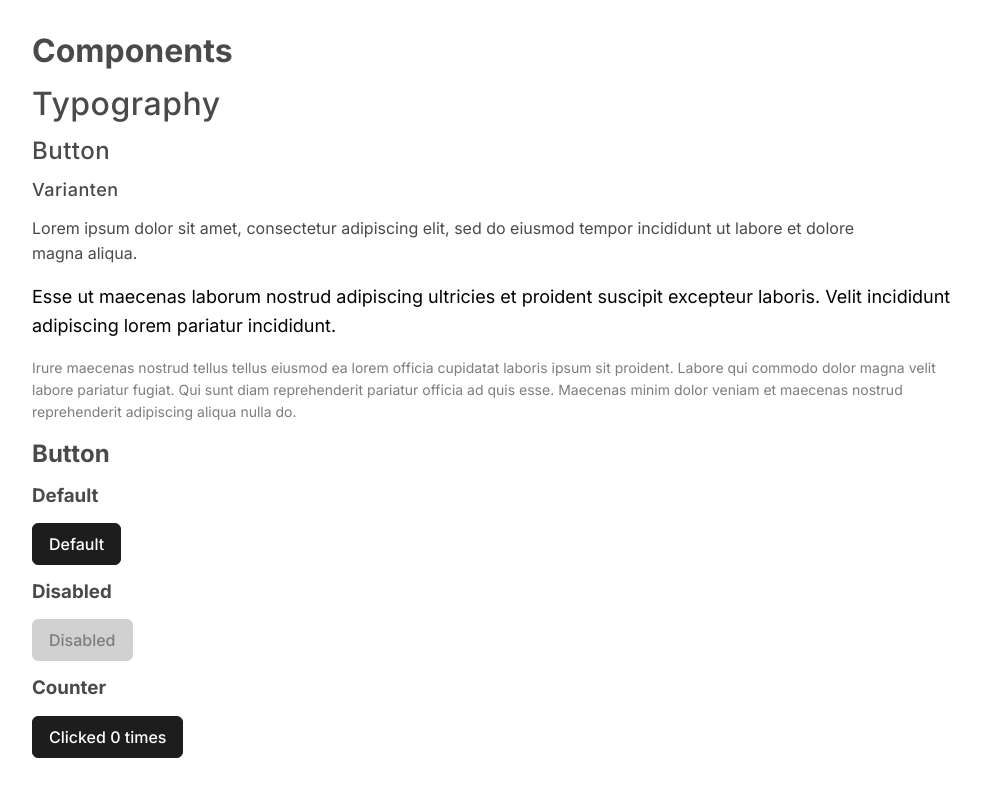
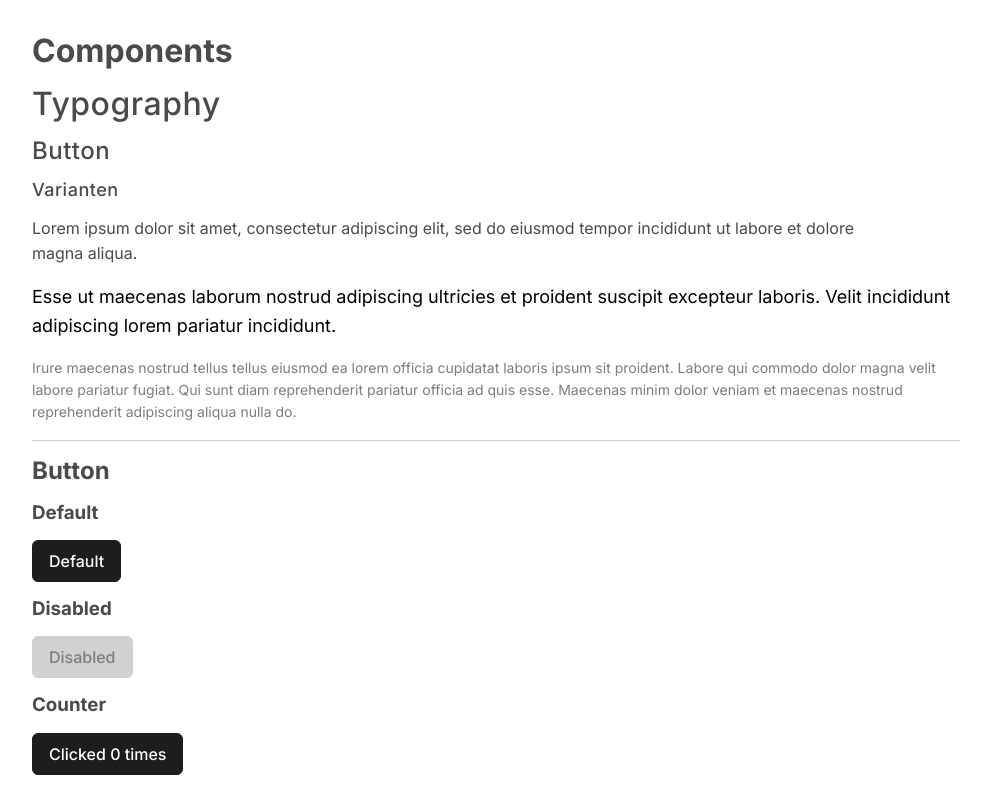
Before and after one commit to chris-at-github/kingdom-frontend, a Next.js app: page /prototype/components in a window 1280 px wide. Shown: the whole page, without its empty margins (144-1125 px from the left). Built offline with nearby package versions, Linux system fonts and the light colour scheme.

Commit message:
feat: Add ruler component

```diff
--- a/src/app/prototype/components/page.tsx
+++ b/src/app/prototype/components/page.tsx
@@ -1,5 +1,6 @@
 import type { Metadata } from "next";
 import { Button } from "@/components/Button/Button";
+import { Ruler } from "@/components/Ruler/Ruler";
 import { CounterDemo } from "./_helpers/CounterDemo";
 import styles from "../prototype.module.css";
 
@@ -28,6 +29,8 @@ export default function ComponentsPage() {
         </p>
       </section>
 
+      <Ruler />
+
       <section className={styles.prototype__section}>
         <h2>Button</h2>
 
--- /dev/null
+++ b/src/components/Ruler/Ruler.module.css
@@ -0,0 +1,6 @@
+.ruler {
+  display: block;
+  margin: 0;
+  border: 0;
+  border-top: 1px solid var(--color-ruler);
+}
--- /dev/null
+++ b/src/components/Ruler/Ruler.tsx
@@ -0,0 +1,9 @@
+"use client";
+
+import styles from "./Ruler.module.css";
+
+// Client component: merging a function className creates a new function,
+// which cannot be passed across the server/client boundary.
+export function Ruler() {
+  return <hr className={styles.ruler} />;
+}
--- a/src/styles/variables.css
+++ b/src/styles/variables.css
@@ -20,7 +20,7 @@
     --color-neutral-90: oklch(23% 0 0deg);
 
     /* Special colors */
-    --color-ruler: var(--color-neutral-40);
+    --color-ruler: var(--color-neutral-20);
     --color-ruler-active: var(--color-neutral-70);
     --color-outline: var(--color-neutral-70);
     --color-background-active: var(--color-neutral-20);
```
Also changed, not shown: 2 other files (tests, documents, lock files or other folders).
